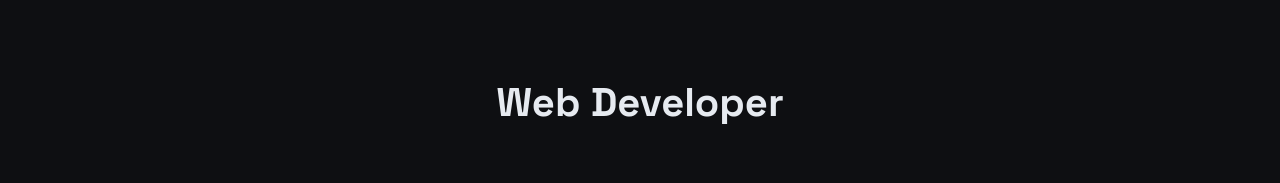
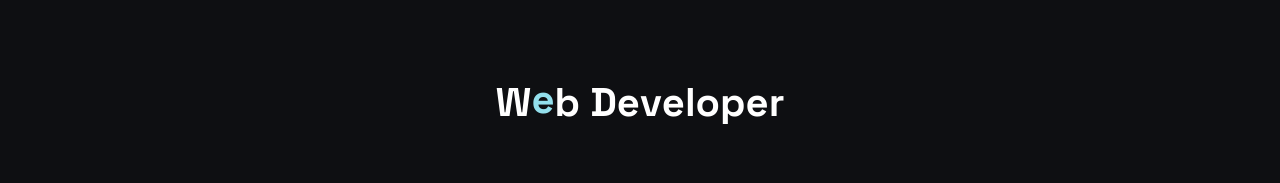
Before and after one commit to JosueOF1130/personal-portfolio, a React (Vite) app: page / in a window 1280 px wide. Shown: the part 237-420 px from the top of the page. Built offline with nearby package versions, Linux system fonts and the light colour scheme; a web font is replaced by a local one.

Commit message:
added animated title in the hero section

```diff
--- /dev/null
+++ b/src/components/AnimatedHeroTitle.tsx
@@ -0,0 +1,34 @@
+import type { ReactElement } from "react";
+
+
+export default function AnimatedHeroTitle(): ReactElement {
+    const text = "Web Developer";
+  const letters = text.split("");
+
+  const colors = [
+    "#7C3AED",
+    "#06B6D4",
+    "#F43F5E",
+    "#F59E0B",
+  ];
+
+  const stepDuration = 0.4;
+  const totalDuration = letters.length * stepDuration;
+
+  return (
+    <h2 className="traveling-title">
+      {letters.map((letter, index) => (
+        <span
+          key={index}
+          style={{
+            animationDuration: `${totalDuration}s`,
+            animationDelay: `${index * stepDuration}s`,
+            "--accent-color": colors[index % colors.length],
+          } as React.CSSProperties}
+        >
+          {letter === " " ? "\u00A0" : letter}
+        </span>
+      ))}
+    </h2>
+  );
+}
--- a/src/pages/Home.tsx
+++ b/src/pages/Home.tsx
@@ -9,6 +9,7 @@ import MailIcon from "../components/icons/MailIcon";
 import ArrowRight from "../components/icons/ArrowRight";
 import FormModal from "../components/FormModal";
 import RippleHeading from "../components/RippleHeading";
+import AnimatedHeroTitle from "../components/AnimatedHeroTitle";
 export default function Home(): ReactElement {
     const [isReachOutOpen, setIsReachOutOpen] = useState<boolean>(false);
 
@@ -112,7 +113,7 @@ export default function Home(): ReactElement {
             <main id="home">
 
                 <div className="hero-section" >
-                    <h2>Web Developer</h2>
+                    <AnimatedHeroTitle></AnimatedHeroTitle>
                     <button className="reachout-btn"
                         onClick={() => setIsReachOutOpen(true)}
                         onMouseEnter={(e: React.MouseEvent<HTMLButtonElement>) => handleReachoutButttonOnMouseEnter(e)}
--- a/src/styles/App.css
+++ b/src/styles/App.css
@@ -257,3 +257,40 @@ section .bar {
     fill: var(--surface);
   }
 }
+
+
+
+
+.traveling-title {
+  display: inline-block;
+}
+
+.traveling-title span {
+  display: inline-block;
+  color: white;
+  animation-name: jump;
+  animation-timing-function: ease-in-out;
+  animation-iteration-count: infinite;
+}
+
+@keyframes jump {
+  0% {
+    transform: translateY(0px);
+    color: white;
+  }
+
+  5% {
+    transform: translateY(-6px);
+    color: var(--accent-color);
+  }
+
+  10% {
+    transform: translateY(0px);
+    color: white;
+  }
+
+  100% {
+    transform: translateY(0px);
+    color: white;
+  }
+}
```
